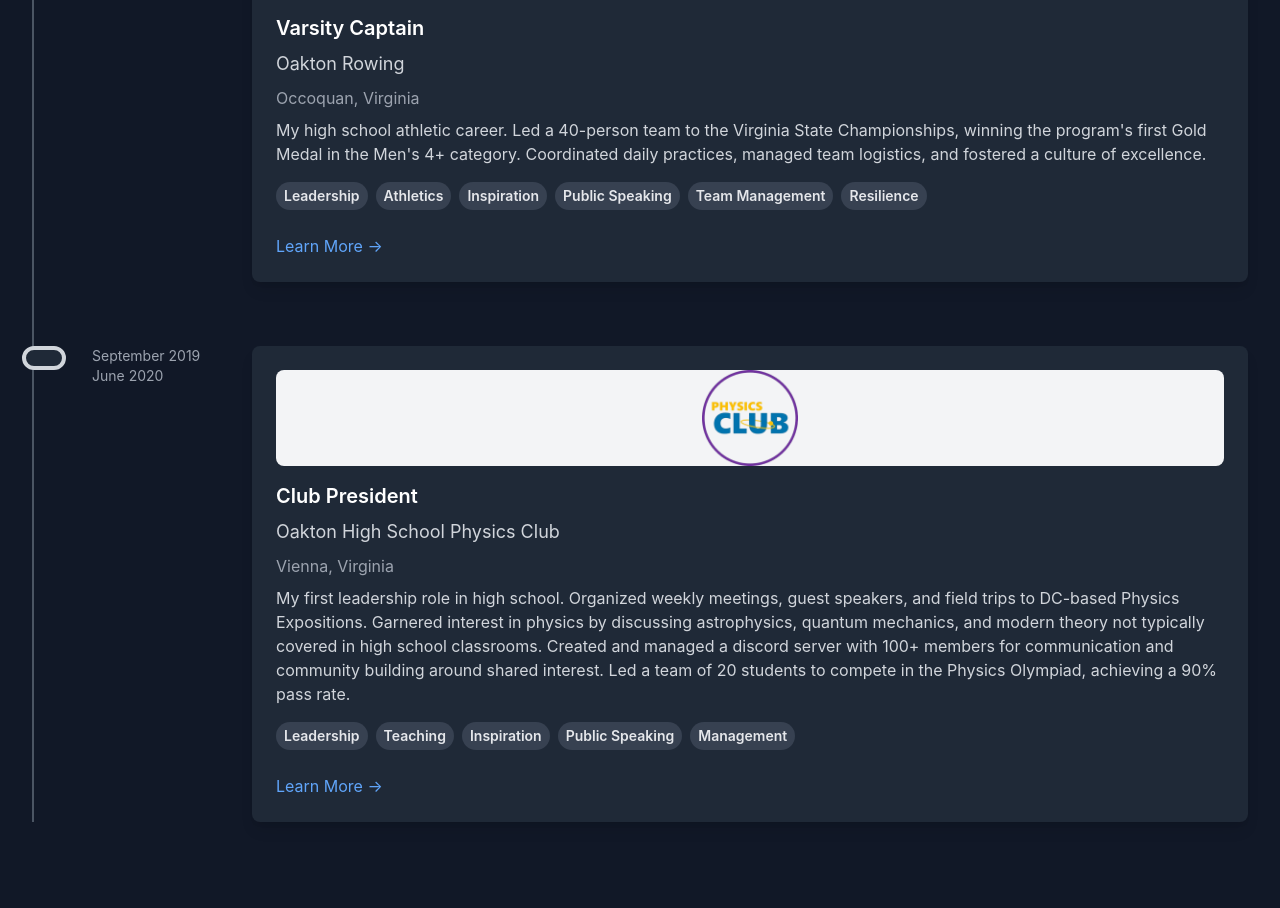
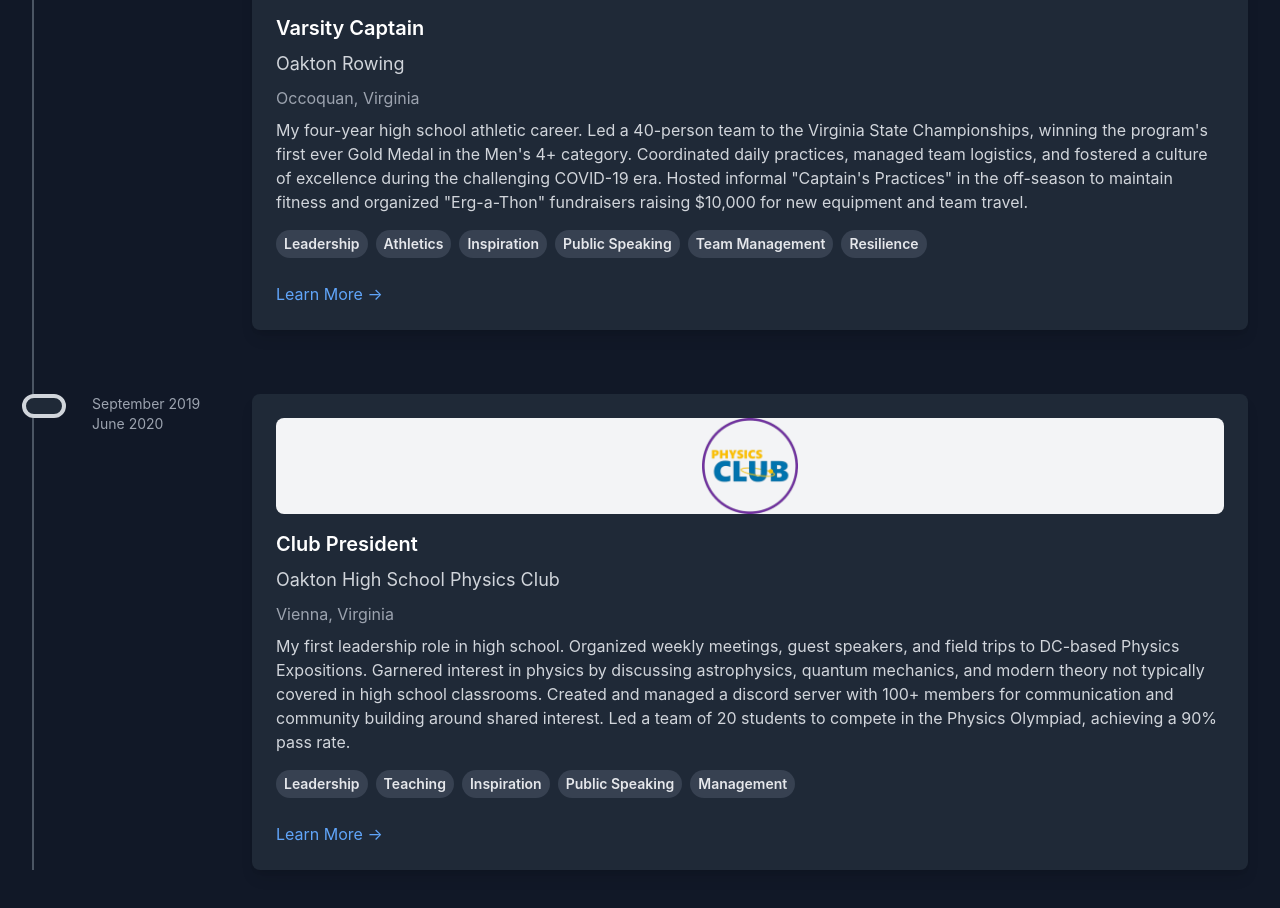
Before and after one commit to rayforman/personal-website, a React (Create React App) app in the folder frontend/: page /work in a window 1280 px wide. Shown: the part 4018-4926 px from the top of the page. Built offline with nearby package versions, Linux system fonts and the light colour scheme.

Commit message:
Edited rowing captain desc

```diff
--- a/frontend/src/pages/Work.jsx
+++ b/frontend/src/pages/Work.jsx
@@ -137,7 +137,7 @@ const Work = () => {
       company: "Oakton Rowing",
       startDate: "September 2020",
       endDate: "June 2021",
-      description: "My high school athletic career. Led a 40-person team to the Virginia State Championships, winning the program's first Gold Medal in the Men's 4+ category. Coordinated daily practices, managed team logistics, and fostered a culture of excellence.",
+      description: "My four-year high school athletic career. Led a 40-person team to the Virginia State Championships, winning the program's first ever Gold Medal in the Men's 4+ category. Coordinated daily practices, managed team logistics, and fostered a culture of excellence during the challenging COVID-19 era. Hosted informal \"Captain's Practices\" in the off-season to maintain fitness and organized \"Erg-a-Thon\" fundraisers raising $10,000 for new equipment and team travel.",
       technologies: ["Leadership", "Athletics", "Inspiration", "Public Speaking", "Team Management", "Resilience"],
       image: "/oakton-crew.png",
       link: 'https://www.oaktoncrew.com/',
```
